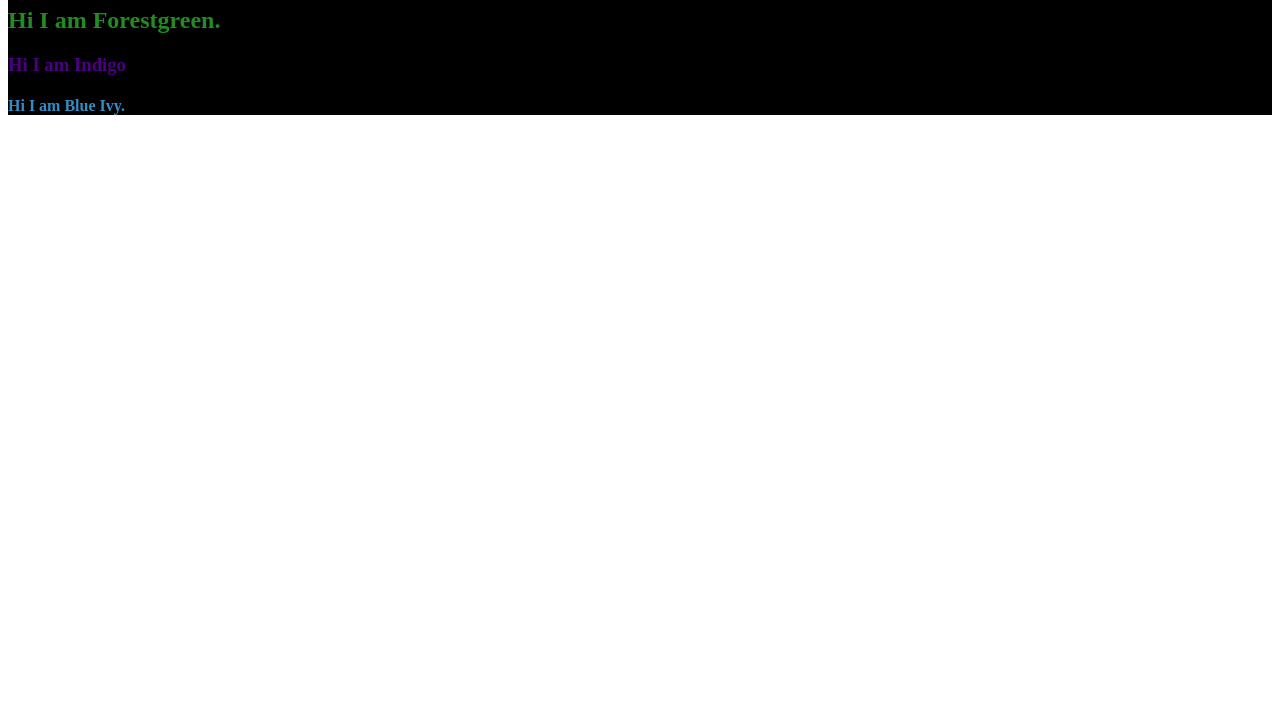
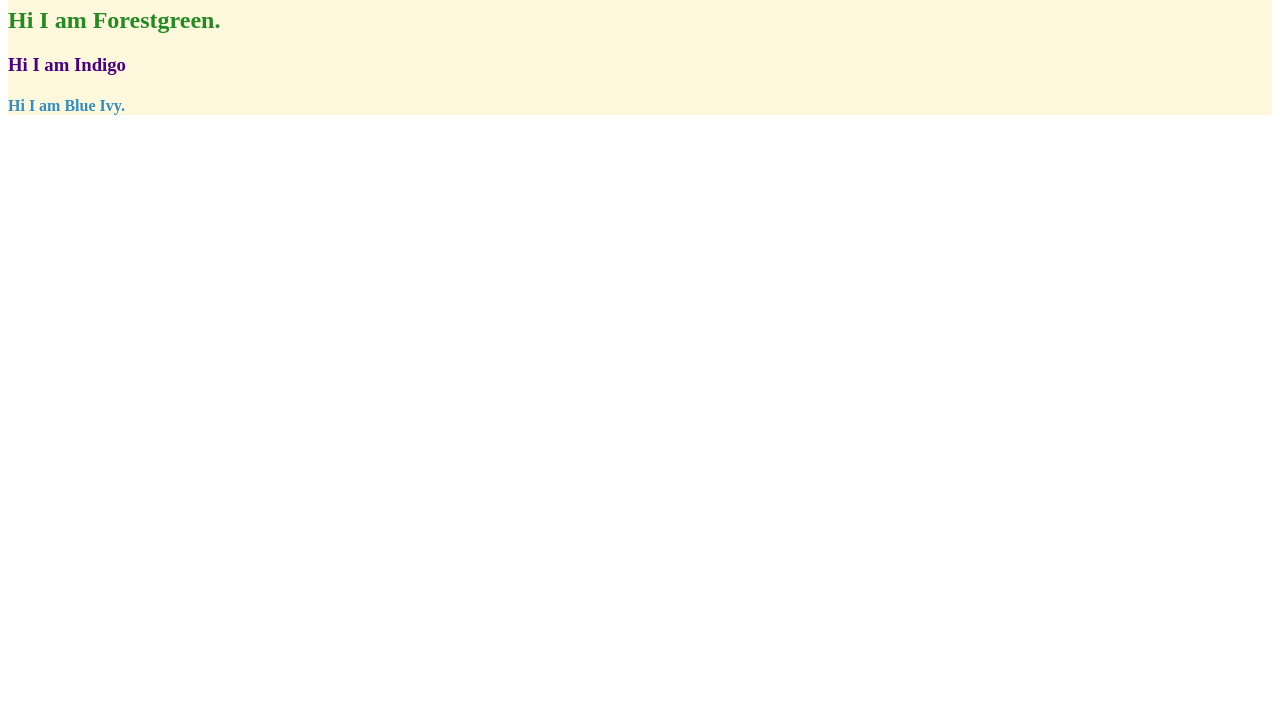
Before and after one commit to swapna100/Colors, a plain HTML site: page index.html in a window 1280 px wide. Shown: the part 73-800 px from the top of the page. Drawn offline with Linux system fonts and the light colour scheme.

Commit message:
update background color

```diff
--- a/style.css
+++ b/style.css
@@ -1,5 +1,5 @@
 div{
-    background-color: black;
+    background-color: cornsilk;
 }
 h1{
     color:goldenrod;
```
